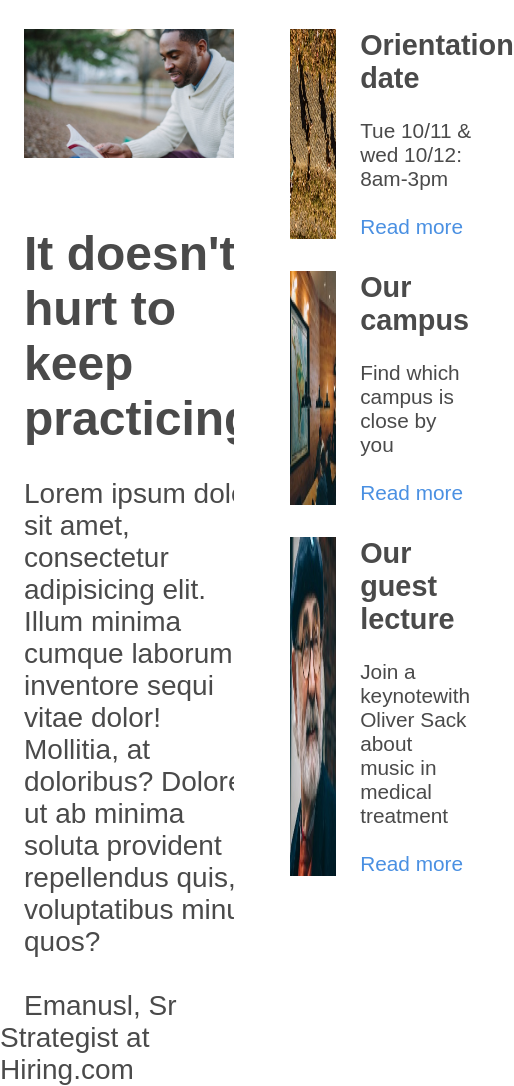
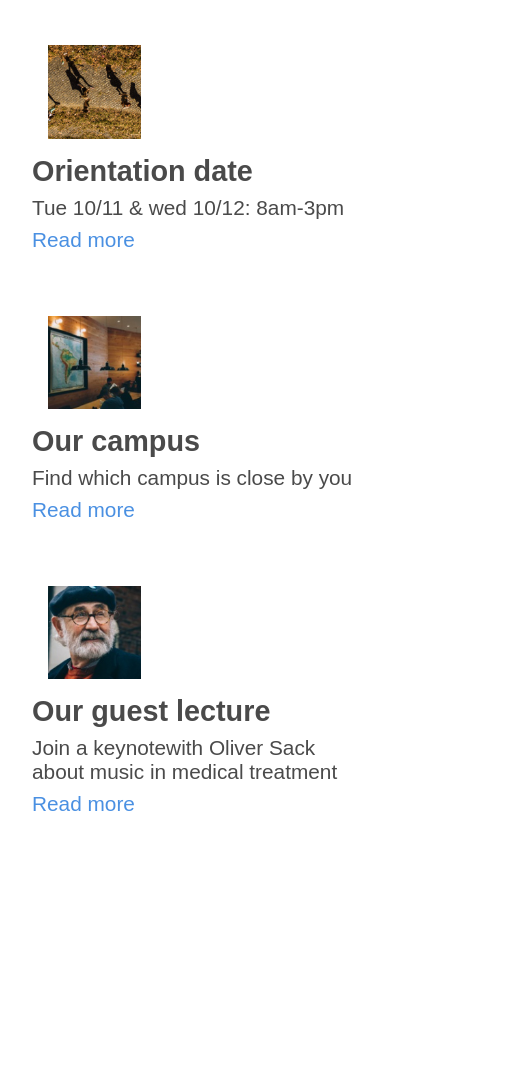
Before and after one commit to satapirom/29-satapirom-colmar, a plain HTML site: page index.html in a window 390 px wide. Shown: the part 873-1959 px from the top of the page, 514 px wide, since content can reach past the window. After the commit the page ends 1721 px from the top, so only its background shows below. Drawn offline with Linux system fonts and the light colour scheme.

Commit message:
afternoon cheek point, media querise mobile section information

```diff
--- a/index.html
+++ b/index.html
@@ -97,6 +97,7 @@
             <img
               src="/assets/capstone_colmar_assets/images/information-orientation.jpg"
               alt="orientation date"
+              class="img-desktop"
             />
             <div class="orientation-detail">
               <h4>Orientation date</h4>
@@ -109,6 +110,7 @@
             <img
               src="/assets/capstone_colmar_assets/images/information-campus.jpg"
               alt="our campus"
+              class="img-desktop"
             />
             <div class="orientation-detail">
               <h4>Our campus</h4>
@@ -125,7 +127,8 @@
             <div class="orientation-detail">
               <h4>Our guest lecture</h4>
               <p>
-                Join a keynotewith Oliver Sack about music in medical treatment
+                Join a keynotewith Oliver Sack<br />
+                about music in medical treatment
               </p>
               <a href="#">Read more</a>
             </div>
--- a/style.css
+++ b/style.css
@@ -159,7 +159,7 @@ span {
     p,
     span {
       width: 100%;
-      margin: 32px 24px;
+      margin: 32px 24px 32px 24px;
     }
   }
   .info-content {
@@ -173,6 +173,7 @@ span {
       padding-left: 24px;
       img {
         width: 35%;
+        padding: 16px;
         margin-right: 24px;
       }
       .orientation-detail {
@@ -180,7 +181,7 @@ span {
         align-content: center;
         p {
           font-size: 1.3rem;
-          margin: 24px 0px;
+          margin: 8px 0px;
         }
         a {
           font-size: 1.3rem;
@@ -191,3 +192,20 @@ span {
     }
   }
 }
+
+@media screen and (max-width: 480px) {
+  .info {
+    flex-direction: column;
+    .info-main {
+      display: none;
+    }
+    .info-content {
+      width: 100%;
+      .orinetation {
+        flex-direction: column;
+        margin: 16px;
+        padding: 16px;
+      }
+    }
+  }
+}
```
